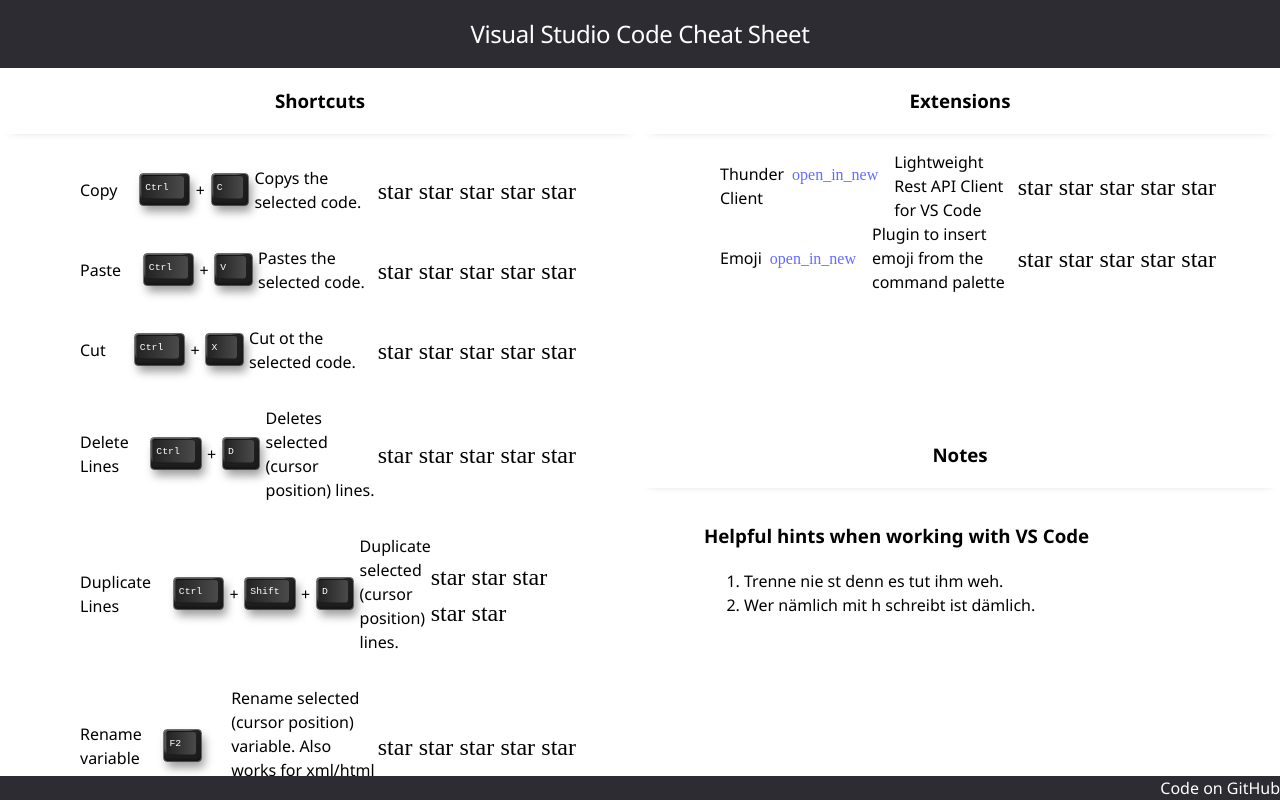
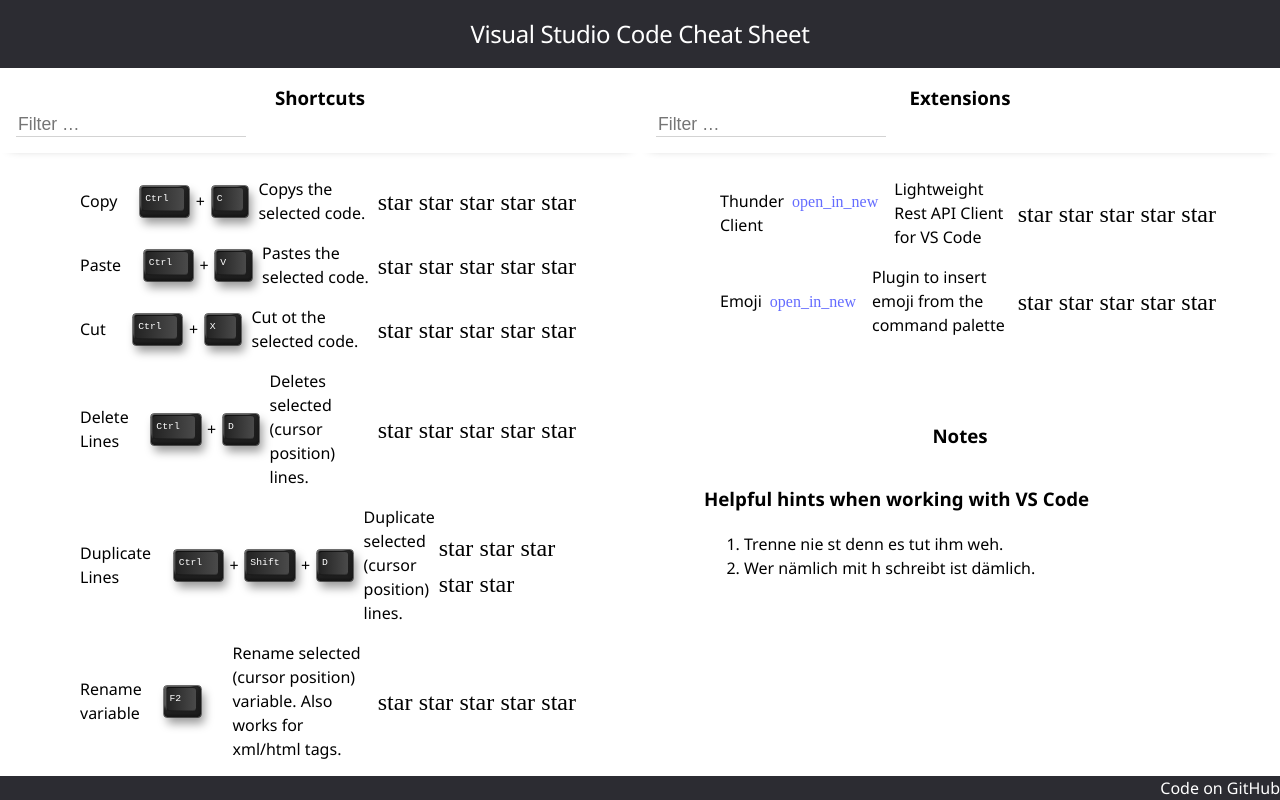
Before and after one commit to terrestris/vs-code-cheat-sheet, a Svelte app: page / in a window 1280 px wide. Built offline with nearby package versions, Linux system fonts and the light colour scheme; a web font is replaced by a local one.

Commit message:
feature: add filter inputs

```diff
--- a/src/App.svelte
+++ b/src/App.svelte
@@ -1,7 +1,9 @@
 <script lang="ts">
-  import ExtensionList from './lib/ExtensionList.svelte';
   import Notes from './lib/Notes.svelte';
-  import ShortcutList from './lib/ShortcutList.svelte';
+  import ExtensionList from './lib/extension/ExtensionList.svelte';
+  import ShortcutList from './lib/shortcut/ShortcutList.svelte';
+  import ShortcutFilter from './lib/shortcut/ShortcutFilter.svelte';
+    import ExtensionFilter from './lib/extension/ExtensionFilter.svelte';
 </script>
 
 <main>
@@ -9,11 +11,17 @@
     <h1>Visual Studio Code Cheat Sheet</h1>
   </header>
   <section class="shortcuts">
-    <h3>Shortcuts</h3>
+    <div class="section-header">
+      <h3>Shortcuts</h3>
+      <ShortcutFilter />
+    </div>
     <ShortcutList />
   </section>
   <section class="extensions">
-    <h3>Extensions</h3>
+    <div class="section-header">
+      <h3>Extensions</h3>
+      <ExtensionFilter />
+    </div>
     <ExtensionList />
   </section>
   <section class="notes">
@@ -21,7 +29,11 @@
     <Notes />
   </section>
   <footer>
-    <a style="float: right;" href="https://github.com/terrestris/vs-code-cheat-sheet" target="_blank">Code on GitHub</a>
+    <a
+      style="float: right;"
+      href="https://github.com/terrestris/vs-code-cheat-sheet"
+      target="_blank">Code on GitHub</a
+    >
   </footer>
 </main>
 
@@ -64,16 +76,19 @@
       }
     }
 
-    h3 {
+    .section-header {
+      top: 0;
+      padding: 1em;
       z-index: 1;
       box-shadow: 0 4px 10px -10px gray;
+      position: sticky;
+      background-color: white;
+    }
+
+    h3 {
       text-align: center;
-      padding: 1em;
-      position: sticky;
-      top: 0;
       margin-block-start: 0;
       margin-block-end: 0;
-      background-color: white;
     }
 
     section {
--- a/src/lib/Extension.svelte
+++ b/src/lib/extension/Extension.svelte
@@ -1,7 +1,7 @@
 <script lang="ts">
-  import type { Extension } from '../models/Extension';
-  import Benefit from './Benefit.svelte';
-  import OutlineIcon from './OutlineIcon.svelte';
+  import type { Extension } from '../../models/Extension';
+  import Benefit from '../Benefit.svelte';
+  import OutlineIcon from '../OutlineIcon.svelte';
 
   export let extension: Extension;
 </script>
@@ -24,6 +24,7 @@
     display: flex;
     align-items: center;
     justify-content: space-between;
+    padding: 0.5em 0;
 
     .name {
       display: flex;
--- /dev/null
+++ b/src/lib/extension/ExtensionFilter.svelte
@@ -0,0 +1,25 @@
+<script lang="ts">
+  import { extensionFilter } from '../../stores/extensions';
+</script>
+
+<input
+  class="extension-filter"
+  placeholder="Filter …"
+  autocomplete="off"
+  bind:value={$extensionFilter}
+/>
+
+<style lang="less">
+  input.extension-filter {
+    font-size: 1.1em;
+    border: none;
+    border-bottom: 1px solid lightgray;
+    transition: border-color 0.3s linear;
+
+    &:focus-visible {
+      outline: none;
+      border-bottom: 2px solid black;
+      margin-bottom: -1px;
+    }
+  }
+</style>
--- a/src/lib/ExtensionList.svelte
+++ b/src/lib/extension/ExtensionList.svelte
@@ -1,9 +1,9 @@
 <script lang="ts">
-  import { initStore, extensions } from '../stores/extensions';
-  import { sortBy } from '../utils';
+  import { initStore, filteredExtensions } from '../../stores/extensions';
+  import { sortBy } from '../../utils';
   import Extension from './Extension.svelte';
 
-  $: sortedExtensions = $extensions.sort(sortBy('benefit', 'desc'));
+  $: sortedExtensions = $filteredExtensions.sort(sortBy('benefit', 'desc'));
 </script>
 
 <div class="extension-list">
--- a/src/lib/Shortcut.svelte
+++ b/src/lib/shortcut/Shortcut.svelte
@@ -1,7 +1,7 @@
 <script lang="ts">
-  import type { Shortcut } from '../models/Shortcut';
-  import Benefit from './Benefit.svelte';
-  import Binding from './Binding.svelte';
+  import type { Shortcut } from '../../models/Shortcut';
+  import Benefit from '../Benefit.svelte';
+  import Binding from '../Binding.svelte';
 
   export let shortcut: Shortcut;
 </script>
@@ -20,7 +20,7 @@
     display: flex;
     align-items: center;
     justify-content: space-between;
-    padding: 1em 0;
+    padding: 0.5em 0;
 
     .name {
       padding: 0 1em;
@@ -33,6 +33,7 @@
 
     .description {
       flex: 4;
+      padding: 0 0.25em;
     }
   }
 </style>
--- /dev/null
+++ b/src/lib/shortcut/ShortcutFilter.svelte
@@ -0,0 +1,25 @@
+<script lang="ts">
+  import { shortcutFilter } from '../../stores/shortcuts';
+</script>
+
+<input
+  class="shortcut-filter"
+  placeholder="Filter …"
+  autocomplete="off"
+  bind:value={$shortcutFilter}
+/>
+
+<style lang="less">
+  input.shortcut-filter {
+    font-size: 1.1em;
+    border: none;
+    border-bottom: 1px solid lightgray;
+    transition: border-color 0.3s linear;
+
+    &:focus-visible {
+      outline: none;
+      border-bottom: 2px solid black;
+      margin-bottom: -1px;
+    }
+  }
+</style>
--- a/src/lib/ShortcutList.svelte
+++ b/src/lib/shortcut/ShortcutList.svelte
@@ -1,9 +1,10 @@
 <script lang="ts">
-  import { initStore, shortcuts } from '../stores/shortcuts';
-  import { sortBy } from '../utils';
+  import { initStore, filteredShortcuts } from '../../stores/shortcuts';
+  import { sortBy } from '../../utils';
   import Shortcut from './Shortcut.svelte';
 
-  $: sortedShortcuts = $shortcuts.sort(sortBy('benefit', 'desc'));
+  $: sortedShortcuts = $filteredShortcuts.sort(sortBy('benefit', 'desc'));
+
 </script>
 
 <div class="shortcut-list">
--- a/src/stores/extensions.ts
+++ b/src/stores/extensions.ts
@@ -1,6 +1,5 @@
 import { derived, writable } from 'svelte/store';
 import type { Extension } from '../models/Extension';
-import { sortBy } from '../utils';
 
 const initialValue = [{
   name: 'Emoji',
@@ -13,7 +12,13 @@
 
 export const extensions = writable<Extension[]>(initialValue);
 
-export const sortedExtensions = derived(extensions, scs => scs.sort(sortBy('benefit', 'desc')));
+export const extensionFilter = writable<string>();
+export const filteredExtensions = derived([extensions, extensionFilter], ([$extensions, $filter]) => {
+  if (!$filter) {
+    return $extensions;
+  }
+  return $extensions.filter(extension => extension.name.toLowerCase().includes($filter.toLowerCase()));
+})
 
 export const initStore = async () => {
   const result = await fetch('./extensions.json');
--- a/src/stores/shortcuts.ts
+++ b/src/stores/shortcuts.ts
@@ -1,4 +1,4 @@
-import { writable } from 'svelte/store';
+import { derived, writable } from 'svelte/store';
 import type { Shortcut } from '../models/Shortcut';
 
 const initialValue = [{
@@ -15,6 +15,17 @@
 
 export const shortcuts = writable<Shortcut[]>(initialValue);
 
+export const shortcutFilter = writable<string>();
+export const filteredShortcuts = derived([shortcuts, shortcutFilter], ([$shortcuts, $filter]) => {
+  if (!$filter) {
+    return $shortcuts;
+  }
+  return $shortcuts.filter(shortcut =>
+    shortcut.name.toLowerCase().includes($filter.toLowerCase()) ||
+    shortcut.vsCodeKey?.toLowerCase().includes($filter.toLowerCase())
+  )
+})
+
 export const initStore = async () => {
   const result = await fetch('./shortcuts.json');
   const json = await result.json();
```
